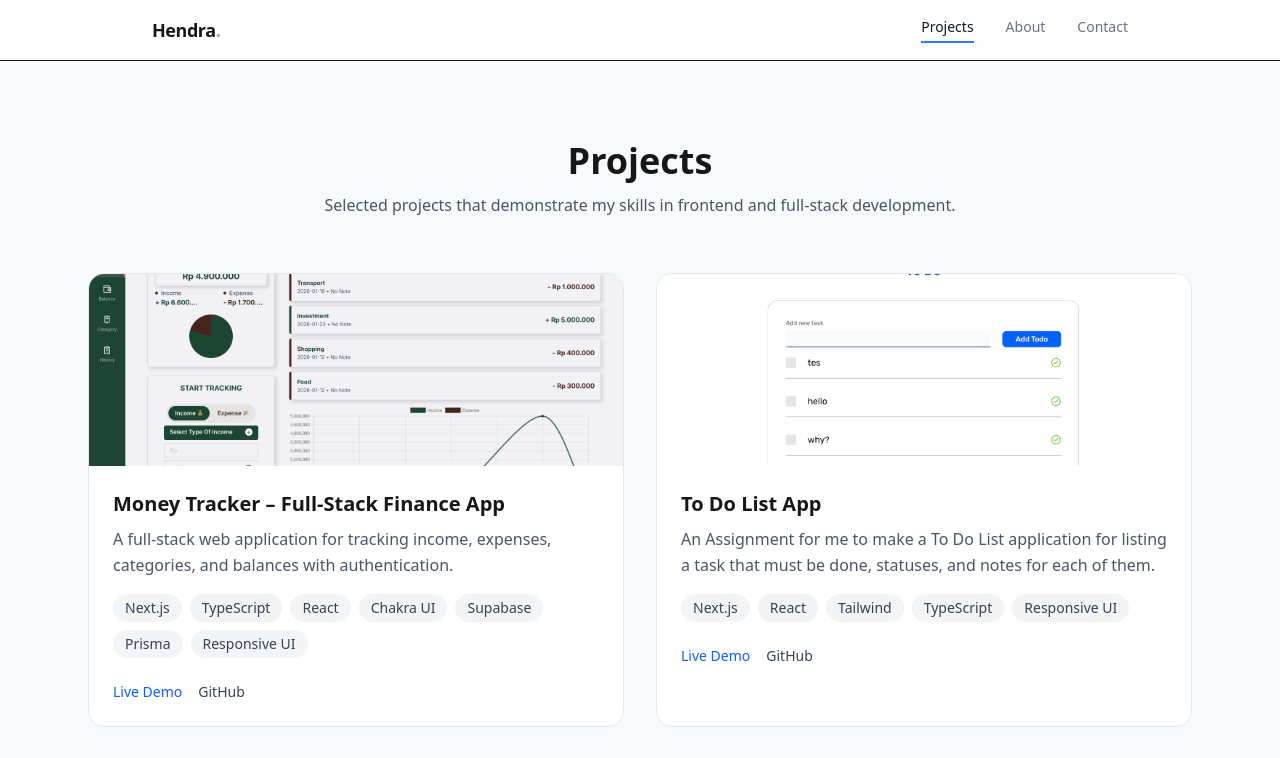
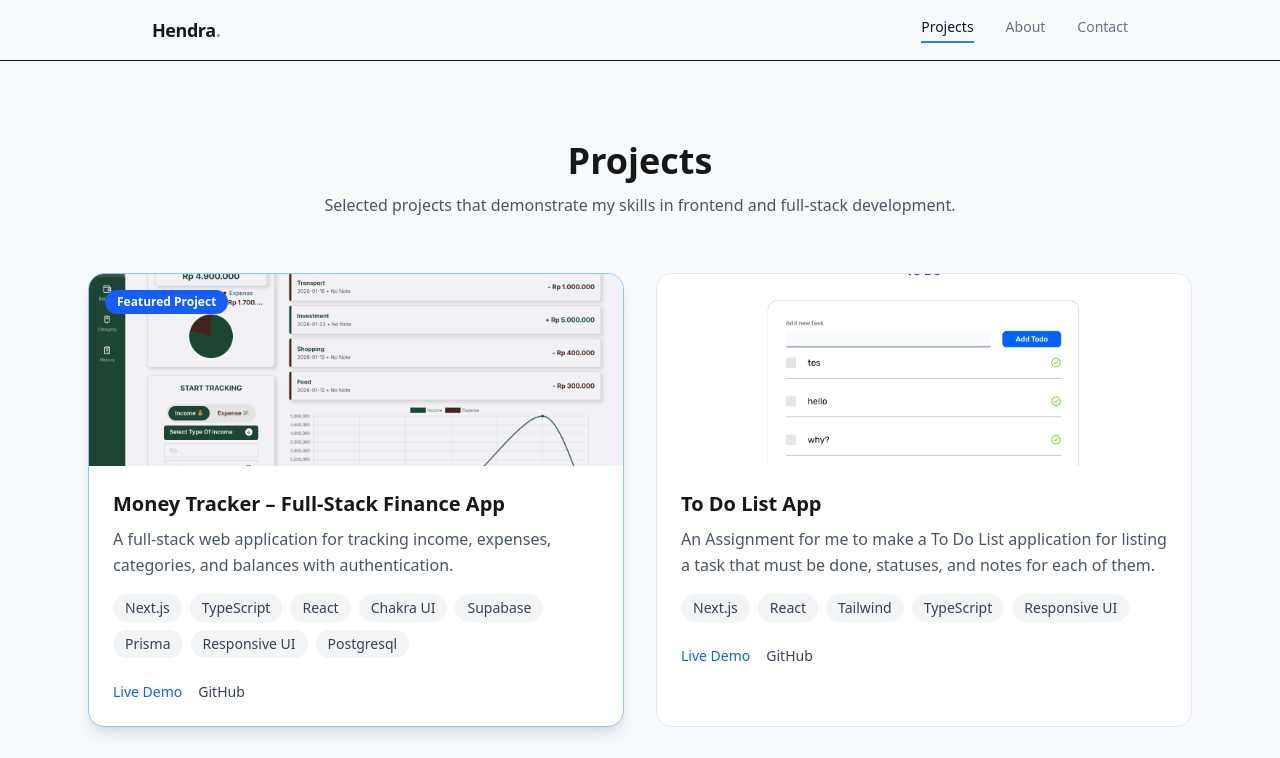
Before and after one commit to HendraSiswanto/my-porto, a Next.js app: page /projects in a window 1280 px wide. Shown: the top 758 px of the page. Built offline with nearby package versions, Linux system fonts and the light colour scheme.

Commit message:
change hardcoded navbar bg color, and make featured badge for money tracker project

```diff
--- a/app/projects/page.tsx
+++ b/app/projects/page.tsx
@@ -13,10 +13,12 @@ const projects = [
       "Supabase",
       "Prisma",
       "Responsive UI",
+      "Postgresql"
     ],
     live: "https://moneytracker-project.vercel.app/",
     github: "https://github.com/HendraSiswanto/Money-tracker",
     image: "/images/moneyTracker.png",
+    featured: true,
   },
   {
     title: "To Do List App",
--- a/components/Navbar.tsx
+++ b/components/Navbar.tsx
@@ -11,7 +11,7 @@ const navLinks = [
 export default function Navbar() {
   const pathname = usePathname();
   return (
-    <header className="sticky top-0 z-50 bg-white/80 backdrop-blur border-b-[0.5px]">
+    <header className="sticky top-0 z-50 bg-transparent backdrop-blur border-b-[0.5px]">
       <nav className="max-w-5xl mx-auto px-6 py-4 flex items-center justify-between">
         <Link href="/" className="font-semibold text-lg tracking-tight">
           Hendra<span className="text-gray-400">.</span>
--- a/components/ProjectCard.tsx
+++ b/components/ProjectCard.tsx
@@ -8,6 +8,7 @@ type ProjectCardProps = {
   image: string;
   live?: string;
   github: string;
+  featured?: boolean
 };
 
 export default function ProjectCard({
@@ -17,15 +18,34 @@ export default function ProjectCard({
   image,
   live,
   github,
+  featured = false,
 }: ProjectCardProps) {
   return (
     <div
-      className="
-        group overflow-hidden rounded-2xl border border-gray-200 bg-white
+      className={`
+        group relative overflow-hidden rounded-2xl border bg-white
         transition-all duration-300
-        hover:-translate-y-1 hover:shadow-xl hover:border-blue-300
-      "
+        hover:-translate-y-1 hover:shadow-xl
+        ${
+          featured
+            ? "border-blue-300 shadow-lg"
+            : "border-gray-200"
+        }
+      `}
     >
+      {featured && (
+        <span
+          className="
+            absolute top-4 left-4 z-10
+            rounded-full bg-blue-600 px-3 py-1
+            text-xs font-semibold text-white
+          "
+        >
+          Featured Project
+        </span>
+      )}
+
+
       <div className="relative h-48 w-full overflow-hidden">
         <Image
           src={image}
@@ -35,15 +55,20 @@ export default function ProjectCard({
             object-cover transition-transform duration-500
             group-hover:scale-105
           "
-          priority
+          priority={featured}
         />
       </div>
+
+
       <div className="p-6">
-        <h3 className="text-xl font-semibold mb-2">{title}</h3>
+        <h3 className="text-xl font-semibold mb-2">
+          {title}
+        </h3>
 
         <p className="text-gray-600 mb-4 leading-relaxed">
           {description}
         </p>
+
 
         <div className="flex flex-wrap gap-2 mb-6">
           {tech.map((item) => (
@@ -55,6 +80,7 @@ export default function ProjectCard({
             </span>
           ))}
         </div>
+
         <div className="flex gap-4">
           {live && (
             <Link
```
